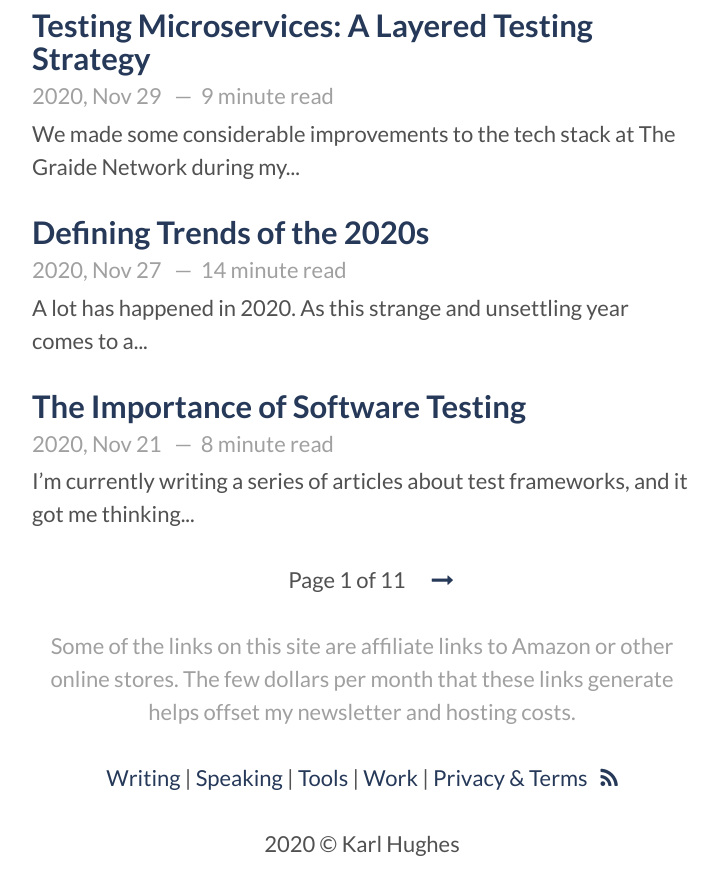
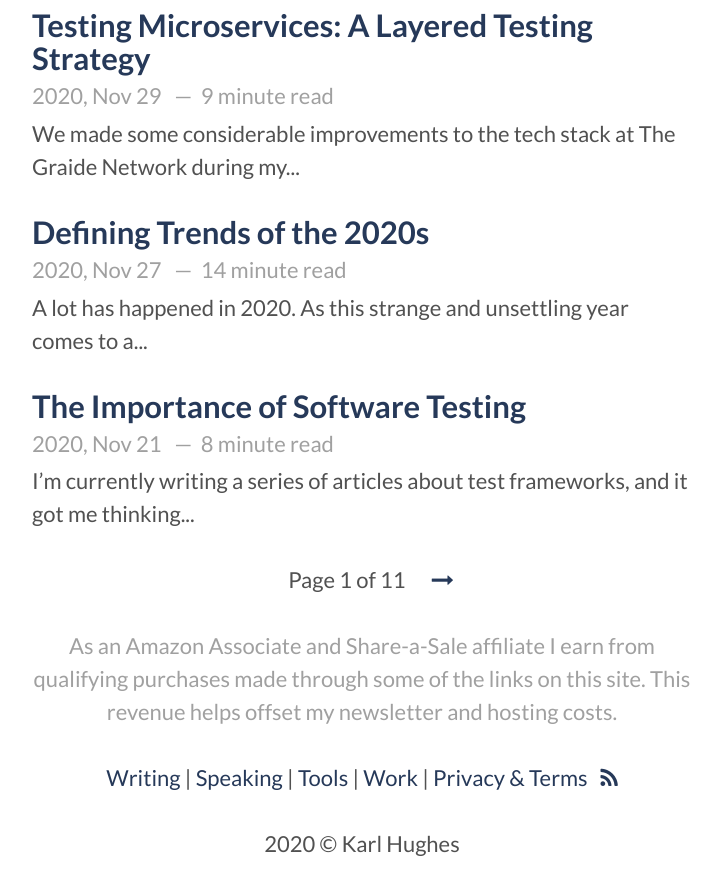
Before and after one commit to karllhughes/personal-blog-5, a Jekyll site: the page built from index.html, in a window 1280 px wide and 900 px high, scrolled down 2112 px. Shown: the top 895 px of the window, without its empty margins (278-999 px from the left). Built offline with Jekyll 4.4.1, drawn with Linux system fonts in a browser that asks for light colours; the list of posts is cut into pages by our own code.

Commit message:
Update main.html

```diff
--- a/_layouts/main.html
+++ b/_layouts/main.html
@@ -44,9 +44,8 @@ layout: default
 <footer>
   <div>
     <p class="muted">
-      Some of the links on this site are affiliate links to Amazon or other online stores.
-      The few dollars per month that these links generate helps offset my newsletter and
-      hosting costs.
+      As an Amazon Associate and Share-a-Sale affiliate I earn from qualifying purchases made through
+      some of the links on this site. This revenue helps offset my newsletter and hosting costs.
     </p>
     <p>
       <a href="/writing/">Writing</a> |
```
